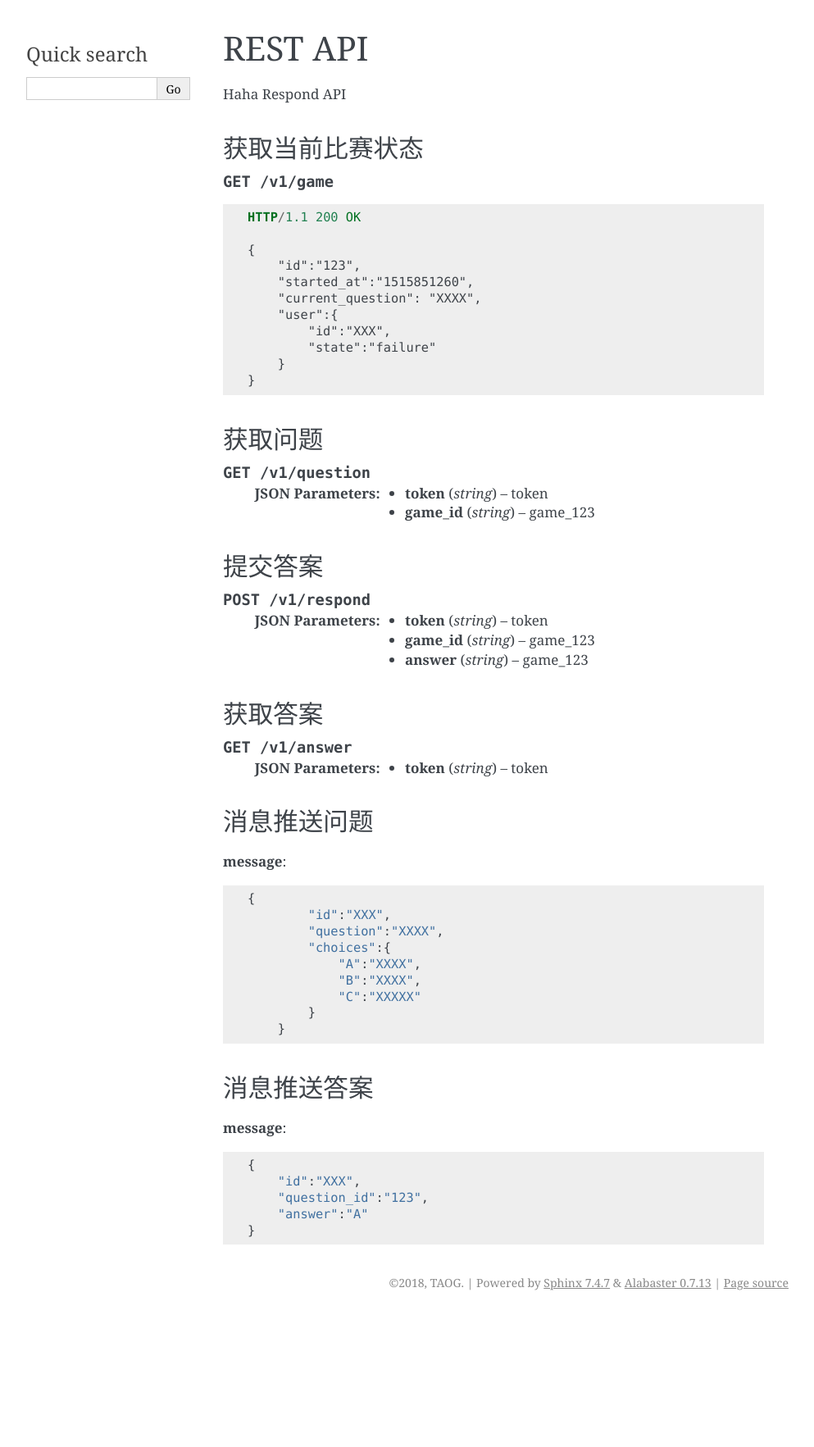
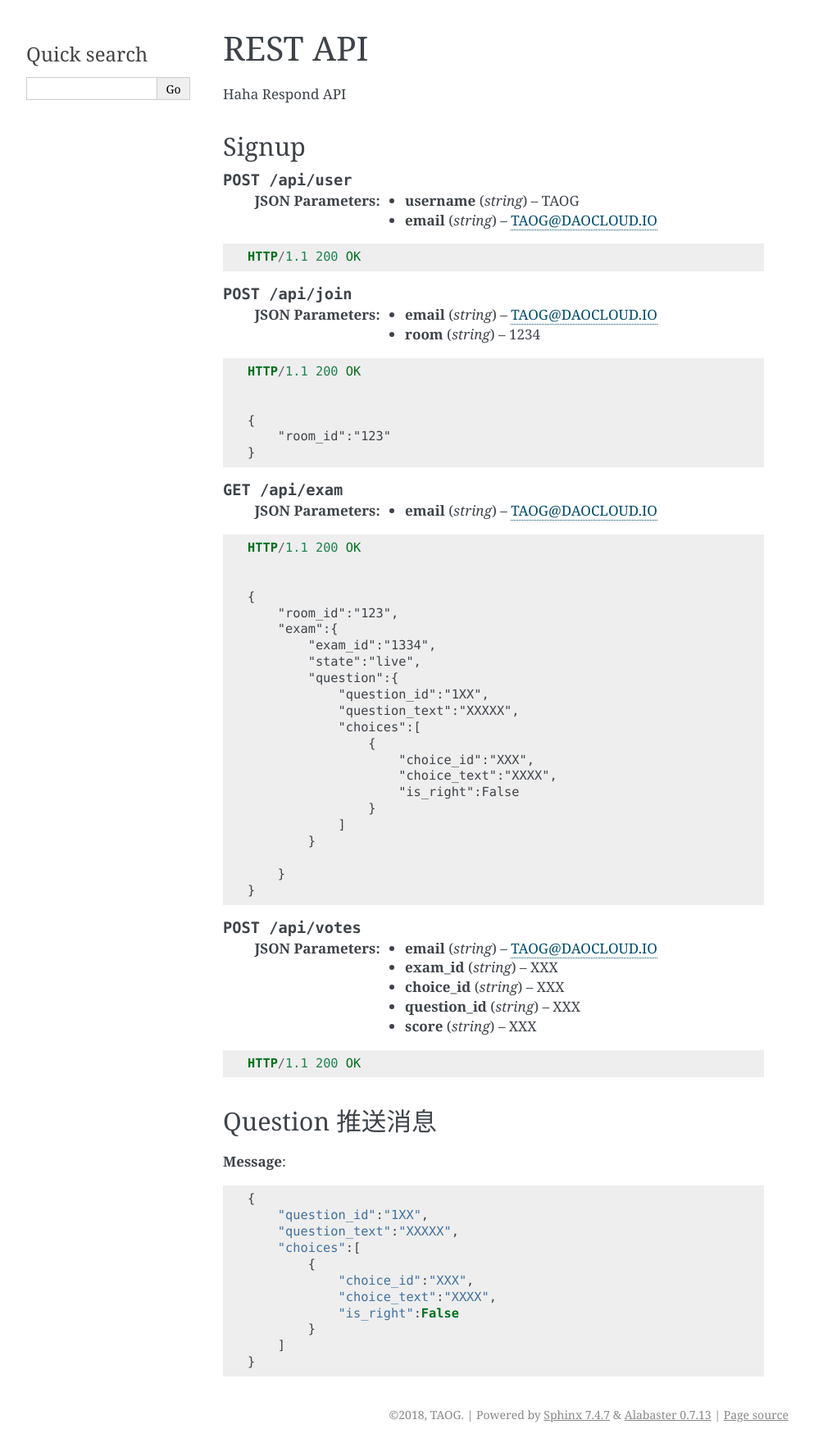
Before and after one commit to yowenter/haha-respond, a Sphinx documentation site: the page built from api/api-doc/source/rest_api.rst, in a window 1280 px wide. Shown: the whole page at 82% size, without its empty margins (148-1141 px from the left). Built offline with Sphinx 7.4.7, drawn with Linux system fonts in a browser that asks for light colours; pages that are not in the unit, such as notebooks, are missing from menus; before the commit the page ends 1604 px from its top, so only the background shows below that.

Commit message:
+ add room name

```diff
--- a/api/api-doc/source/conf.py
+++ b/api/api-doc/source/conf.py
@@ -19,8 +19,8 @@
 import os
 import sys
 
-print os.path.join(os.path.dirname(os.path.dirname(__file__)))
-sys.path.insert(0, os.path.join(os.path.dirname(os.path.dirname(__file__))))
+print os.path.join(os.path.dirname(os.path.dirname(os.path.dirname(__file__))), 'haha_respond')
+sys.path.insert(0, os.path.join(os.path.dirname(os.path.dirname(os.path.dirname(__file__))), 'haha_respond'))
 
 # -- General configuration ------------------------------------------------
 
--- a/api/api-doc/source/rest_api.rst
+++ b/api/api-doc/source/rest_api.rst
@@ -5,79 +5,98 @@ Haha Respond API
 
 
 
-获取当前比赛状态
------------------
+Signup
+-------------
 
-.. http:get:: /v1/game
+.. http:post:: /api/user
+
+    :jsonparam string username: TAOG
+    :jsonparam string email: TAOG@DAOCLOUD.IO
+
 
 .. sourcecode:: http
 
     HTTP/1.1 200 OK
 
+
+
+.. http:post:: /api/join
+
+    :jsonparam string email: TAOG@DAOCLOUD.IO
+    :jsonparam string room: 1234
+
+
+.. sourcecode:: http
+
+    HTTP/1.1 200 OK
+
+
     {
-        "id":"123",
-        "started_at":"1515851260",
-        "current_question": "XXXX",
-        "user":{
-            "id":"XXX",
-            "state":"failure"
+        "room_id":"123"
+    }
+
+
+.. http:get:: /api/exam
+
+    :jsonparam string email: TAOG@DAOCLOUD.IO
+
+
+.. sourcecode:: http
+
+    HTTP/1.1 200 OK
+
+
+    {
+        "room_id":"123",
+        "exam":{
+            "exam_id":"1334",
+            "state":"live",
+            "question":{
+                "question_id":"1XX",
+                "question_text":"XXXXX",
+                "choices":[
+                    {
+                        "choice_id":"XXX",
+                        "choice_text":"XXXX",
+                        "is_right":False
+                    }
+                ]
+            }
+
         }
     }
 
 
-获取问题
------------------
-
-.. http:get:: /v1/question
-
-    :jsonparam string token: token
-    :jsonparam string game_id: game_123
 
 
+.. http:post:: /api/votes
+
+    :jsonparam string email: TAOG@DAOCLOUD.IO
+    :jsonparam string exam_id: XXX
+    :jsonparam string choice_id: XXX
+    :jsonparam string question_id: XXX
+    :jsonparam string score: XXX
 
 
-提交答案
------------------
+.. sourcecode:: http
 
-.. http:post:: /v1/respond
-
-    :jsonparam string token: token
-    :jsonparam string game_id: game_123
-    :jsonparam string answer: game_123
+    HTTP/1.1 200 OK
 
 
-
-获取答案
-------------------
-
-.. http:get:: /v1/answer
-
-    :jsonparam string token: token
+Question 推送消息
+----------------------
 
 
-消息推送问题
------------------
+**Message**::
 
-**message**::
-
-    {
-            "id":"XXX",
-            "question":"XXXX",
-            "choices":{
-                "A":"XXXX",
-                "B":"XXXX",
-                "C":"XXXXX"
+            {
+                "question_id":"1XX",
+                "question_text":"XXXXX",
+                "choices":[
+                    {
+                        "choice_id":"XXX",
+                        "choice_text":"XXXX",
+                        "is_right":False
+                    }
+                ]
             }
-        }
-
-
-消息推送答案
--------------------
-
-**message**::
-
-        {
-            "id":"XXX",
-            "question_id":"123",
-            "answer":"A"
-        }
```
Also changed, not shown: 1 other file.
